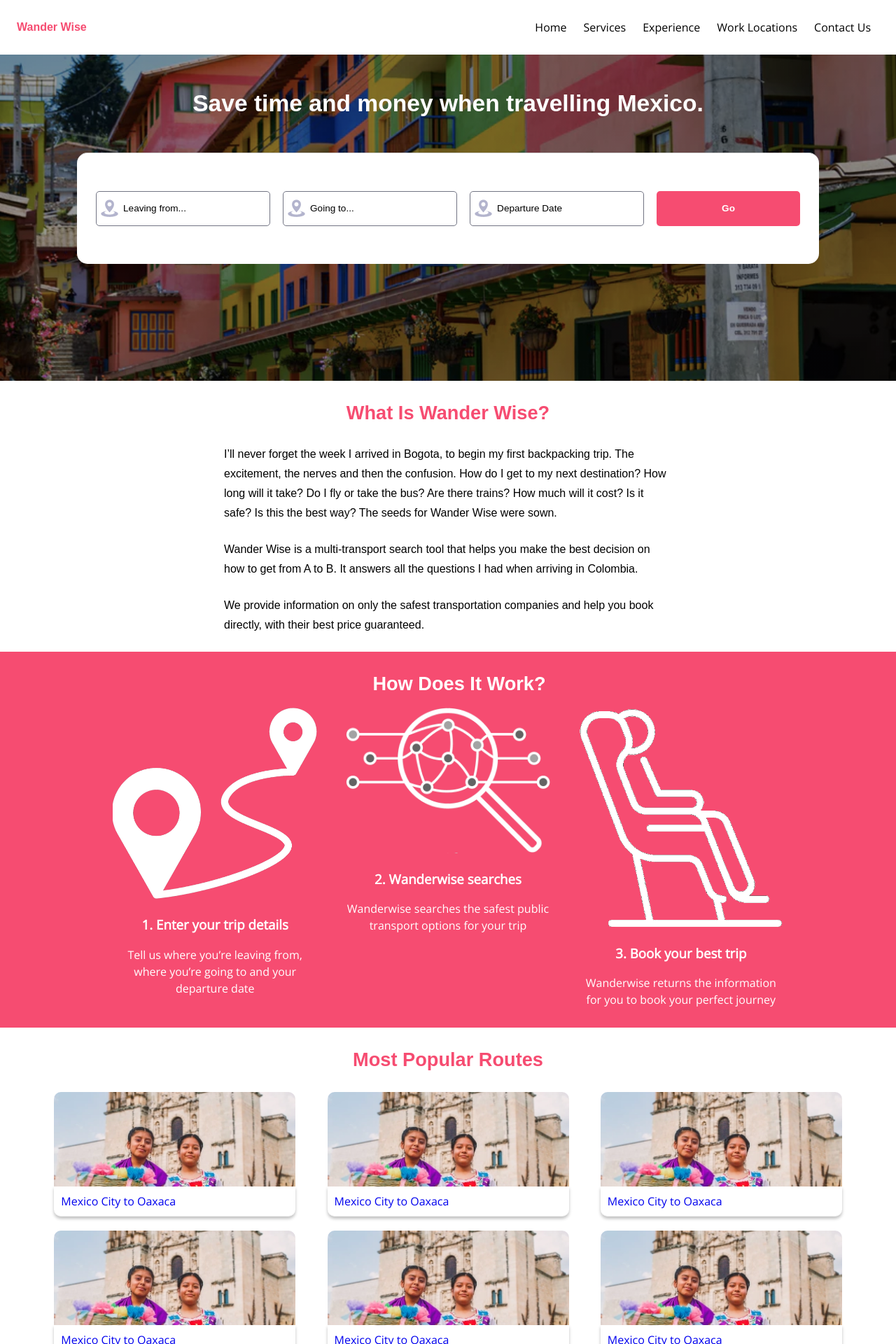
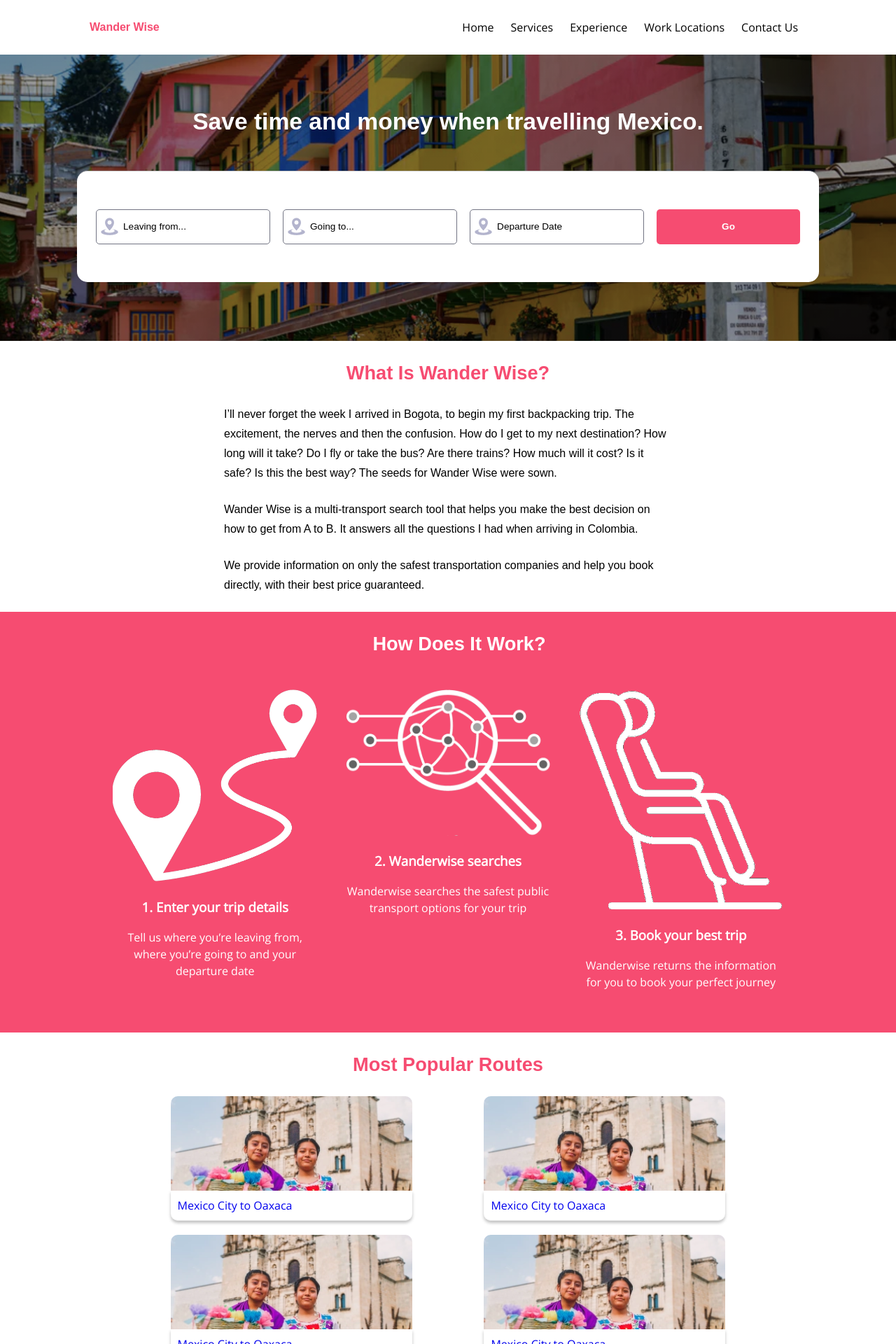
Before and after one commit to matthall8/wanderwise, a Next.js app: page / in a window 1280 px wide. Shown: the top 1920 px of the page at 70% size. Built offline with nearby package versions, Linux system fonts and the light colour scheme; a web font is replaced by a local one.

Commit message:
Improved mobile and desktop spacing across multiple sections of the homepage

```diff
--- a/src/components/Route/Route.style.js
+++ b/src/components/Route/Route.style.js
@@ -4,6 +4,7 @@ export const StyledRoute = styled.section`
   width: 345px;
   margin: 0 0 20px 0px;
   padding: 0;
+  flex: 0 0 33.333333%
 `;
 
 export const RouteImage = styled.img`
@@ -19,6 +20,7 @@ export const RouteImage = styled.img`
 export const RouteDescription = styled.section`
   margin: 0;
   padding: 10px;
+  width: 325px;
   background-color: #fff;
   border-bottom: #ededed 1px solid;
   border-bottom-right-radius: 10px;
--- a/src/components/SelectBox/SelectBox.style.js
+++ b/src/components/SelectBox/SelectBox.style.js
@@ -9,7 +9,7 @@ export const StyledSelectBox = styled.select`
     border: #727483 1px solid;
     margin: 18px auto;
     font-size:0.85rem;
-    font-family: 'Muli',sans-serif
+    font-family: 'Muli',sans-serif;
     display:block;
     option {
         margin: 0 auto;
--- a/src/components/TextContent/TextContent.style.js
+++ b/src/components/TextContent/TextContent.style.js
@@ -8,8 +8,8 @@ export const StyledText = styled.p` {
     font-family: 'Muli', sans-serif;
     padding: 12px 16px;
     margin: 0px auto;
-    text-align: left;
     line-height: 1.75;
     font-weight: normal;
+    text-align:left;
   }
   `;
--- a/src/components/TripSearchBox/TripSearchBox.style.js
+++ b/src/components/TripSearchBox/TripSearchBox.style.js
@@ -3,7 +3,7 @@ import styled from "styled-components";
 export const TripSearchBoxWrapper = styled.section`
     width: 319px;
     background: #fff;
-    padding: 18px 0px 0px 0px;
+    padding: 18px 0px 0px;
     border-radius: 15px;
     border-top: #D3D3D3 1px solid;
     margin: 0 auto;
--- a/src/sections/Header/Header.style.js
+++ b/src/sections/Header/Header.style.js
@@ -9,7 +9,9 @@ export const StyledHeader = styled.header`
   align-items: center;
   height: 50px;
   @media (min-width: 768px) {
-    height:auto;
+    width: 80%;
+    height: auto;
+    margin: 0 auto;
   }
 `;
 
--- a/src/sections/HomepageHeading/HomepageHeading.style.js
+++ b/src/sections/HomepageHeading/HomepageHeading.style.js
@@ -1,10 +1,10 @@
 import styled from "styled-components";
 
 export const HomepageHeadingSection = styled.section`
-  height: 466px;
   margin: 0 auto;
   background: linear-gradient(rgba(0, 0, 0, 0.4), rgba(0, 0, 0, 0.4)), url('images/homepage_heading_bg.png');
   background-size: cover;
+  padding: 0 0 28px;
   h2 {
       font-size: 1.7rem;
       font-family: 'Muli', sans-serif;
@@ -14,9 +14,12 @@ export const HomepageHeadingSection = styled.section`
       color: #fff;
       text-align: center;
       line-height: 1.3;
-      @media (min-width: 768px) {
-        font-size: 2.1rem;
-        padding: 48px 16px;
-      }
   }
+  @media (min-width: 768px) {
+      padding: 26px 0 84px;
+    h2 {
+      font-size: 2.1rem;
+      padding: 48px 16px;
+    }
+}
 `;
--- a/src/sections/HowItWorks/HowItWorks.style.js
+++ b/src/sections/HowItWorks/HowItWorks.style.js
@@ -22,8 +22,9 @@ export const StepWrapper = styled.section` {
 export const Step = styled.section` {
     text-align: center;
     flex: 1 1 0;
+    padding: 32px;
     @media (min-width:641px) {
-        padding: 0px 20px;
+        padding: 32px 20px;
     }
     p {
         line-height: 1.5;
--- a/src/sections/PopularRoutes/PopularRoutes.style.js
+++ b/src/sections/PopularRoutes/PopularRoutes.style.js
@@ -2,6 +2,7 @@ import styled from "styled-components";
 
 export const StyledPopularRoutesSection = styled.section` {
   padding: 28px 16px 12px;
+  margin: 0 auto;
 }
 `;
 
@@ -11,5 +12,8 @@ export const PopularRouteLinks = styled.section` {
   justify-content: space-evenly;
   margin: 0 auto;
   flex-wrap: wrap;
+  @media (min-width: 768px) {
+    width: 80%;
+  }
 }
 `;
```
